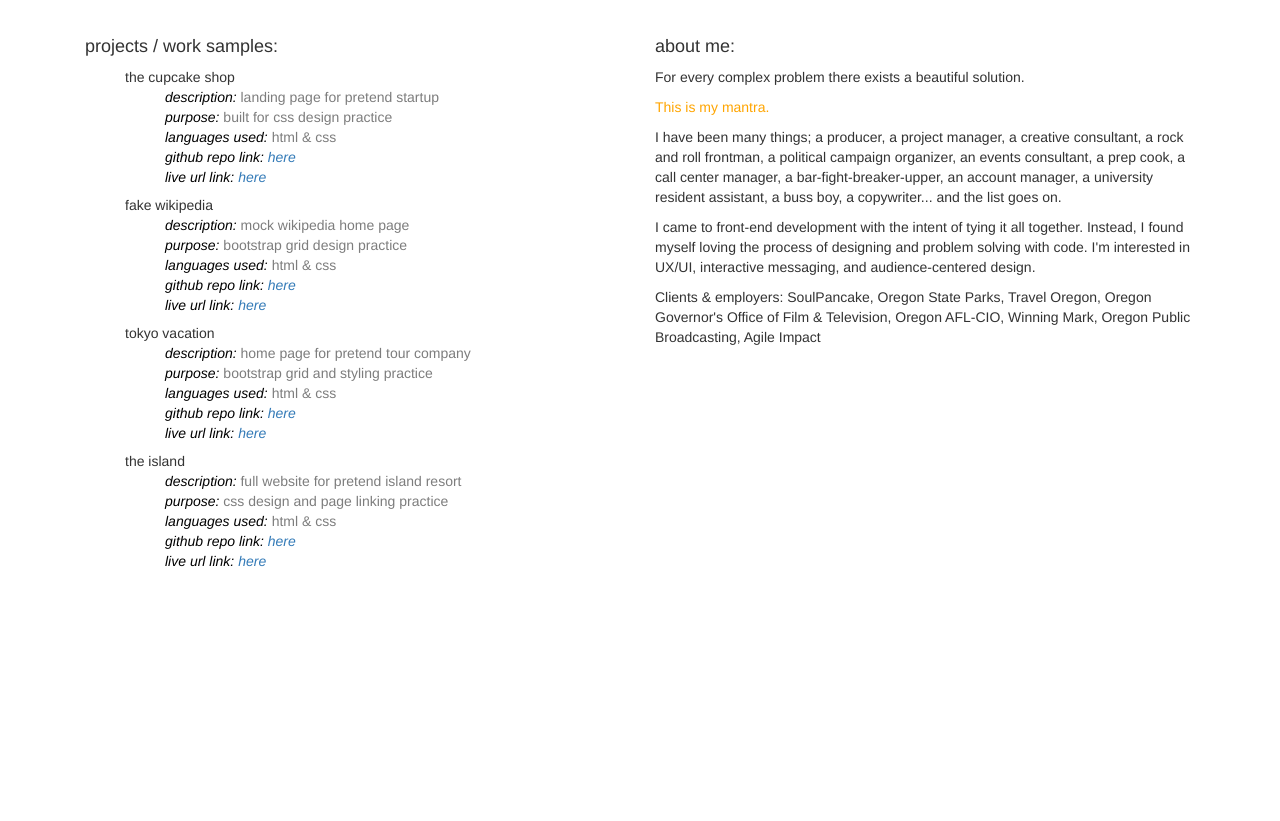
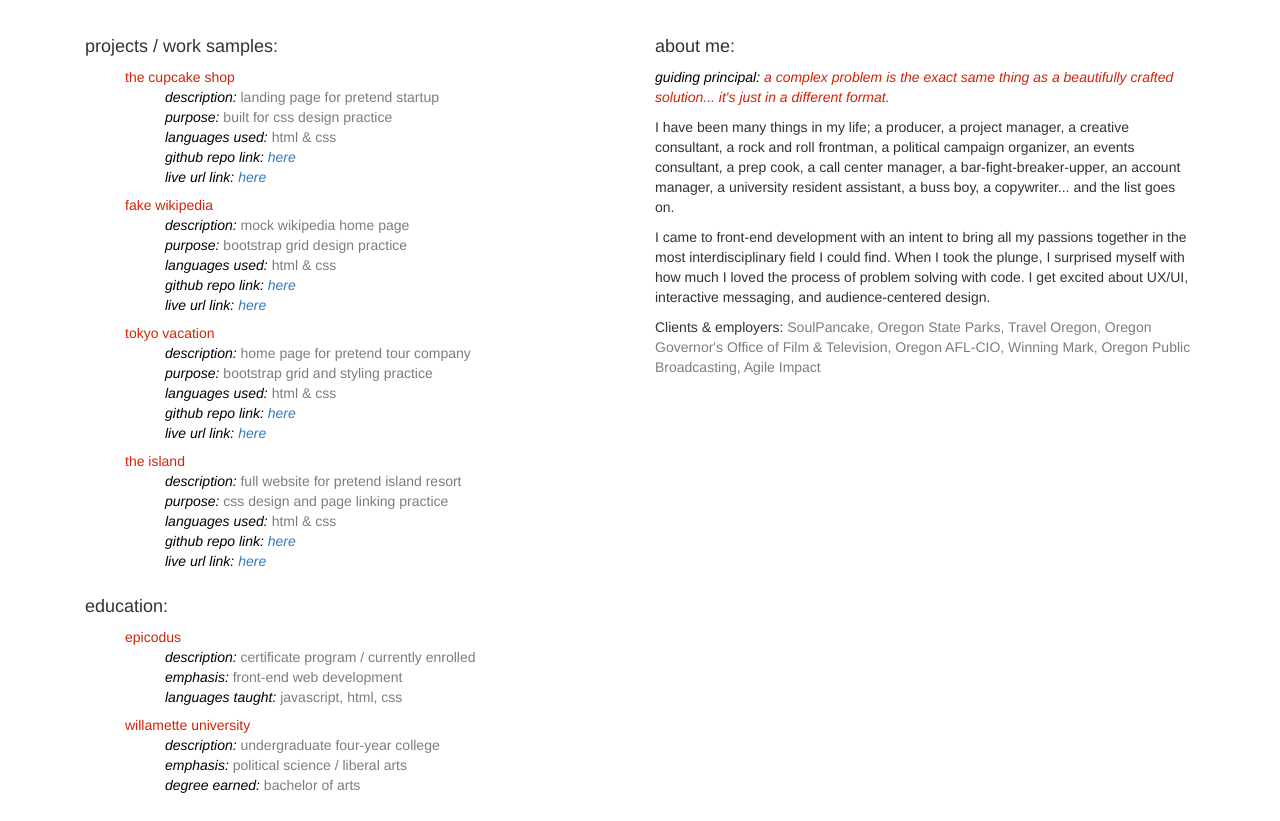
Before and after one commit to SlaterJamesSmith/slater-smith-portfolio, a plain HTML site: page index.html in a window 1280 px wide. Shown: the part 152-973 px from the top of the page. Before the commit the page ends 800 px from the top, so only its background shows below. Drawn offline with Linux system fonts and the light colour scheme.

Commit message:
finalize bio section, add orange text for emphasis, add list for education info

```diff
--- a/css/styles.css
+++ b/css/styles.css
@@ -2,6 +2,7 @@
   float: left;
   padding-top: 27px;
   padding-right: 20px;
+  padding-left: 30px
 }
 
 .subheadbanner {
@@ -22,12 +23,24 @@ ul {
   list-style-type: none;
 }
 
-strong {
-  color: orange;
-  font-weight: normal;
-}
-
 ol {
   padding-bottom: 8px;
   list-style-type: none;
 }
+
+strong {
+  color: #CC260A;
+  font-weight: normal;
+  font-style: italic;
+}
+
+.strongb {
+  color: #CC260A;
+  font-weight: normal;
+}
+
+.border {
+  border-width: 5px;
+  border-color: black;
+  border-style: solid;
+}
--- a/index.html
+++ b/index.html
@@ -11,7 +11,7 @@
     <div class="container">
       <div class="row">
         <div class="profpic">
-          <img src="img/proffpic1.jpg" alt="Slater Smith" width="120" style="border:5px solid black">
+          <img src="img/proffpic1.jpg" alt="Slater Smith" width="120" class="border">
         </div>
         <h1>SlaterSmith</h1>
         <h4 class="subheadbanner">smithslater@gmial.com</h4>
@@ -25,7 +25,7 @@
         <div class="col-sm-6">
           <h4>projects / work samples:</h4>
           <ul>
-            <li>the cupcake shop
+            <li><span class="strongb">the cupcake shop</span>
               <ul class="greylist">
                 <li><em>description:</em> landing page for pretend startup</li>
                 <li><em>purpose:</em> built for css design practice</li>
@@ -38,7 +38,7 @@
 
               </ul>
             </li>
-            <li> fake wikipedia
+            <li> <span class="strongb">fake wikipedia</strongb>
               <ul class="greylist">
                 <li><em>description:</em> mock wikipedia home page</li>
                 <li><em>purpose:</em> bootstrap grid design practice</li>
@@ -47,7 +47,7 @@
                 <li><em>live url link: <a href="https://slaterjamessmith.github.io/wiki-copy/">here</a></em></li>
               </ul>
             </li>
-            <li> tokyo vacation
+            <li><span class="strongb">tokyo vacation</span>
               <ul class="greylist">
                 <li><em>description:</em> home page for pretend tour company</li>
                 <li><em>purpose:</em> bootstrap grid and styling practice</li>
@@ -58,7 +58,7 @@
 
               </ul>
             </li>
-            <li> the island
+            <li><span class="strongb">the island</span>
               <ol class="greylist">
                 <li><em>description:</em> full website for pretend island resort</li>
                 <li><em>purpose:</em> css design and page linking practice</li>
@@ -67,12 +67,27 @@
                 <li><em>github repo link: <a href="https://github.com/SlaterJamesSmith/investor">here</a></em></li>
                 <li><em>live url link: <a href="https://slaterjamessmith.github.io/investor/">here</a></em></li>
 
-
-
               </ol>
             </li>
           </ul>
 
+          <h4>education:</h4>
+          <ul>
+            <li><span class="strongb">epicodus</span>
+              <ul class="greylist">
+                <li><em>description:</em> certificate program / currently enrolled</li>
+                <li><em>emphasis:</em> front-end web development</li>
+                <li><em>languages taught:</em> javascript, html, css</li>
+              </ul>
+            <li><span class="strongb">willamette university</span>
+              <ul class="greylist">
+                <li><em>description:</em> undergraduate four-year college</li>
+                <li><em>emphasis:</em> political science / liberal arts</li>
+                <li><em>degree earned:</em> bachelor of arts</li>
+              </ul>
+
+            </li>
+          </ul>
 
         </div>
 
@@ -83,14 +98,13 @@
 
             <h4>about me:</h4>
 
-          <p>For every complex problem there exists a beautiful solution.</p>
-          <p><strong>This is my mantra.</strong></p>
-          <p>I have been many things; a producer, a project manager, a creative consultant, a rock and roll frontman, a political campaign organizer, an events consultant, a prep cook, a call center manager, a bar-fight-breaker-upper, an account manager, a university resident assistant, a buss boy, a copywriter... and the list goes on.</p>
-          <p>I came to front-end development with the intent of tying it all together. Instead, I found myself loving the process of designing and problem solving with code. I'm interested in UX/UI, interactive messaging, and audience-centered design.</p>
-          <p>Clients & employers: SoulPancake, Oregon State Parks, Travel Oregon, Oregon Governor's Office of Film & Television, Oregon AFL-CIO, Winning Mark, Oregon Public Broadcasting, Agile Impact</p>
+            <p><em>guiding principal:</em> <strong>a complex problem is the exact same thing as a beautifully crafted solution... it's just in a different format.</strong></em></p>
+            <p>I have been many things in my life; a producer, a project manager, a creative consultant, a rock and roll frontman, a political campaign organizer, an events consultant, a prep cook, a call center manager, a bar-fight-breaker-upper, an account manager, a university resident assistant, a buss boy, a copywriter... and the list goes on.</p>
+            <p>I came to front-end development with an intent to bring all my passions together in the most interdisciplinary field I could find. When I took the plunge, I surprised myself with how much I loved the process of problem solving with code. I get excited about UX/UI, interactive messaging, and audience-centered design.</p>
+            <p>Clients & employers: <span class="greylist">SoulPancake, Oregon State Parks, Travel Oregon, Oregon Governor's Office of Film & Television, Oregon AFL-CIO, Winning Mark, Oregon Public Broadcasting, Agile Impact</span></p><br>
 
-      </div>
-      </div>
+
+
 
 
         </div>
@@ -98,5 +112,10 @@
 
 
 
+
+
+    </div>
+
+
   </body>
 </html>
```
Lines whose indentation alone changed are shown as unchanged.
